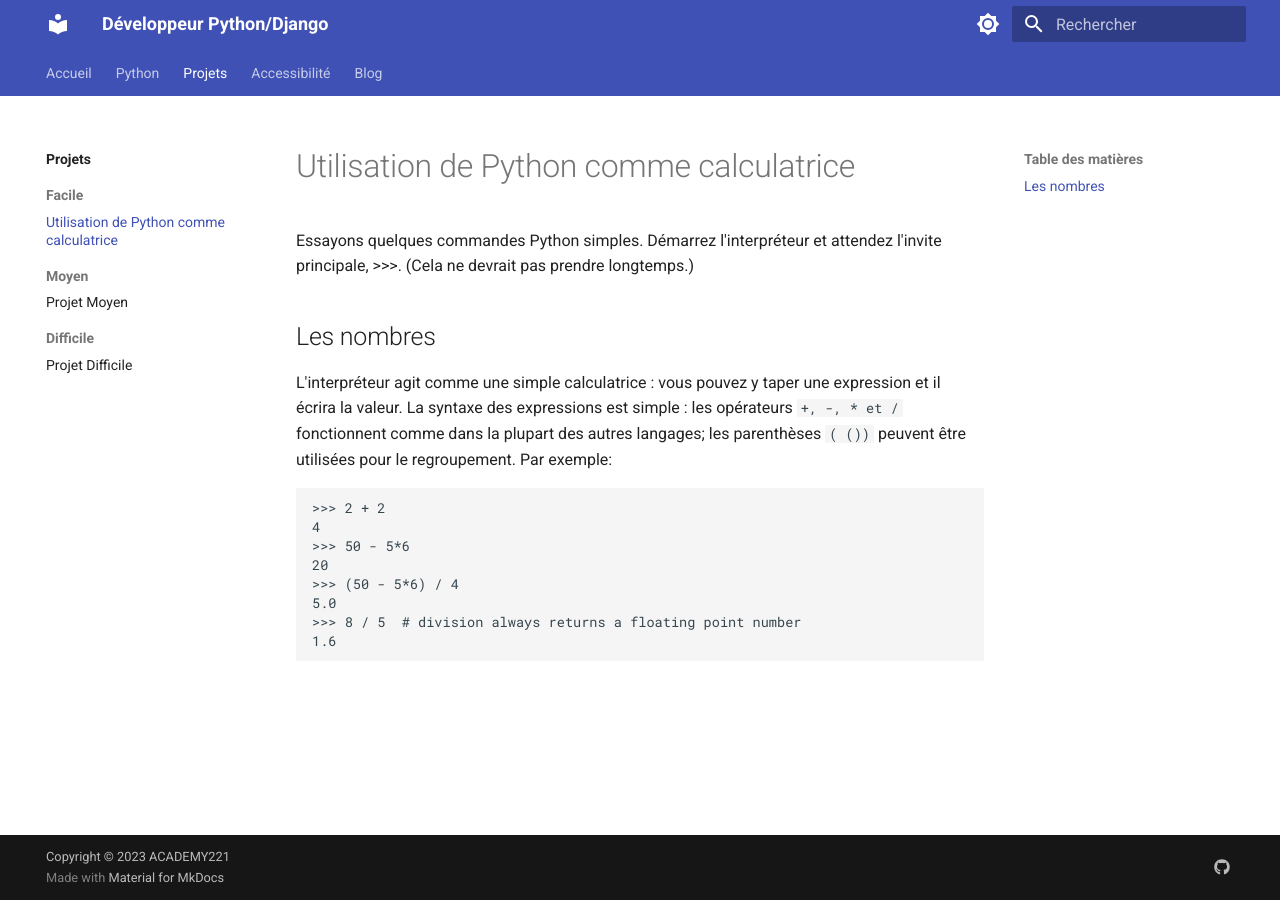
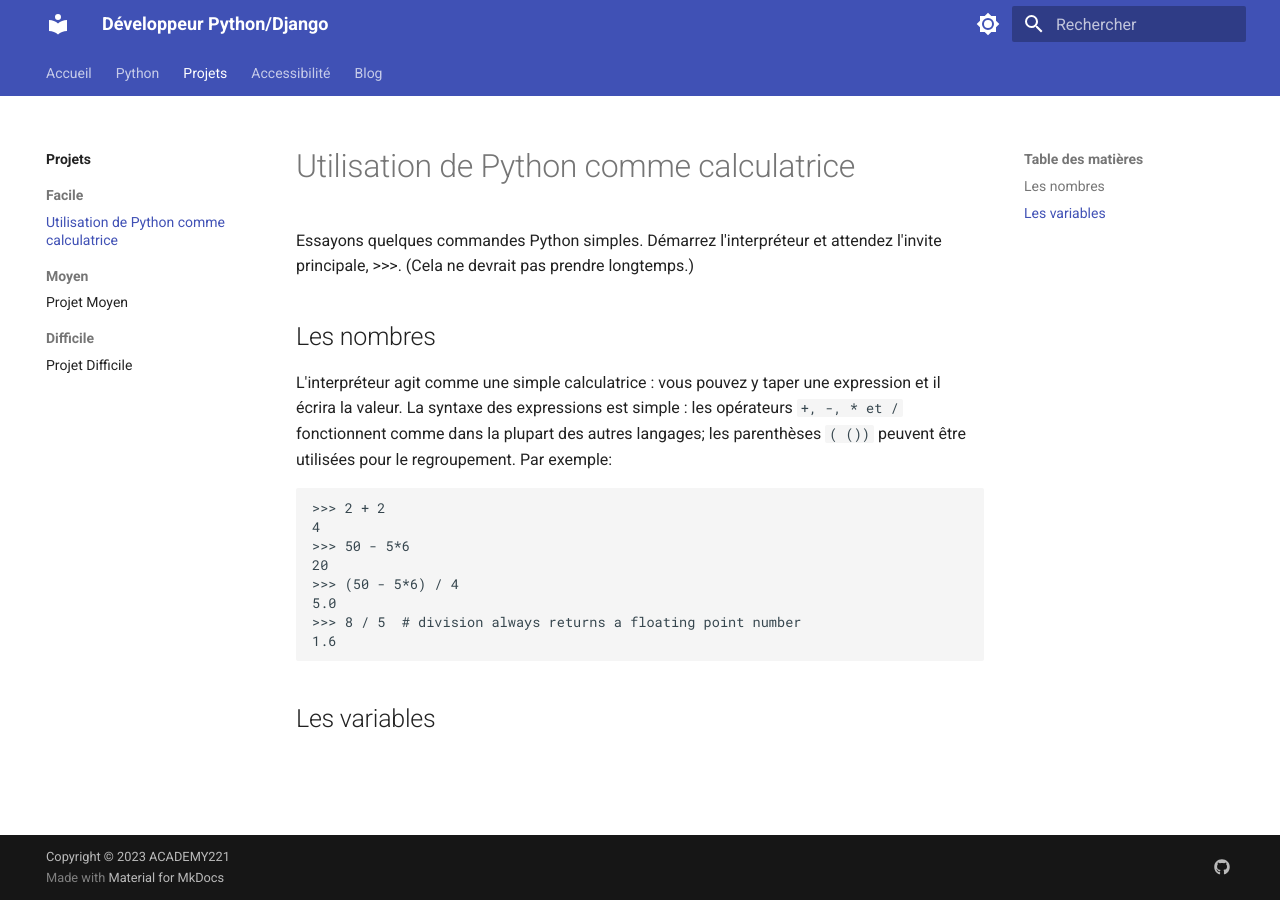
Before and after one commit to souleymanediallo/blog, an MkDocs documentation site: the page built from docs/Projets/Facile/projet.md, in a window 1280 px wide. Built offline with MkDocs 1.6.1 and Material for MkDocs 9.7.7, drawn with Linux system fonts in a browser that asks for light colours.

Commit message:
some chag

````diff
--- a/docs/Projets/Facile/projet.md
+++ b/docs/Projets/Facile/projet.md
@@ -16,3 +16,5 @@ L'interpréteur agit comme une simple calculatrice : vous pouvez y taper une exp
 >>> 8 / 5  # division always returns a floating point number
 1.6
 ```
+
+## Les variables
````
